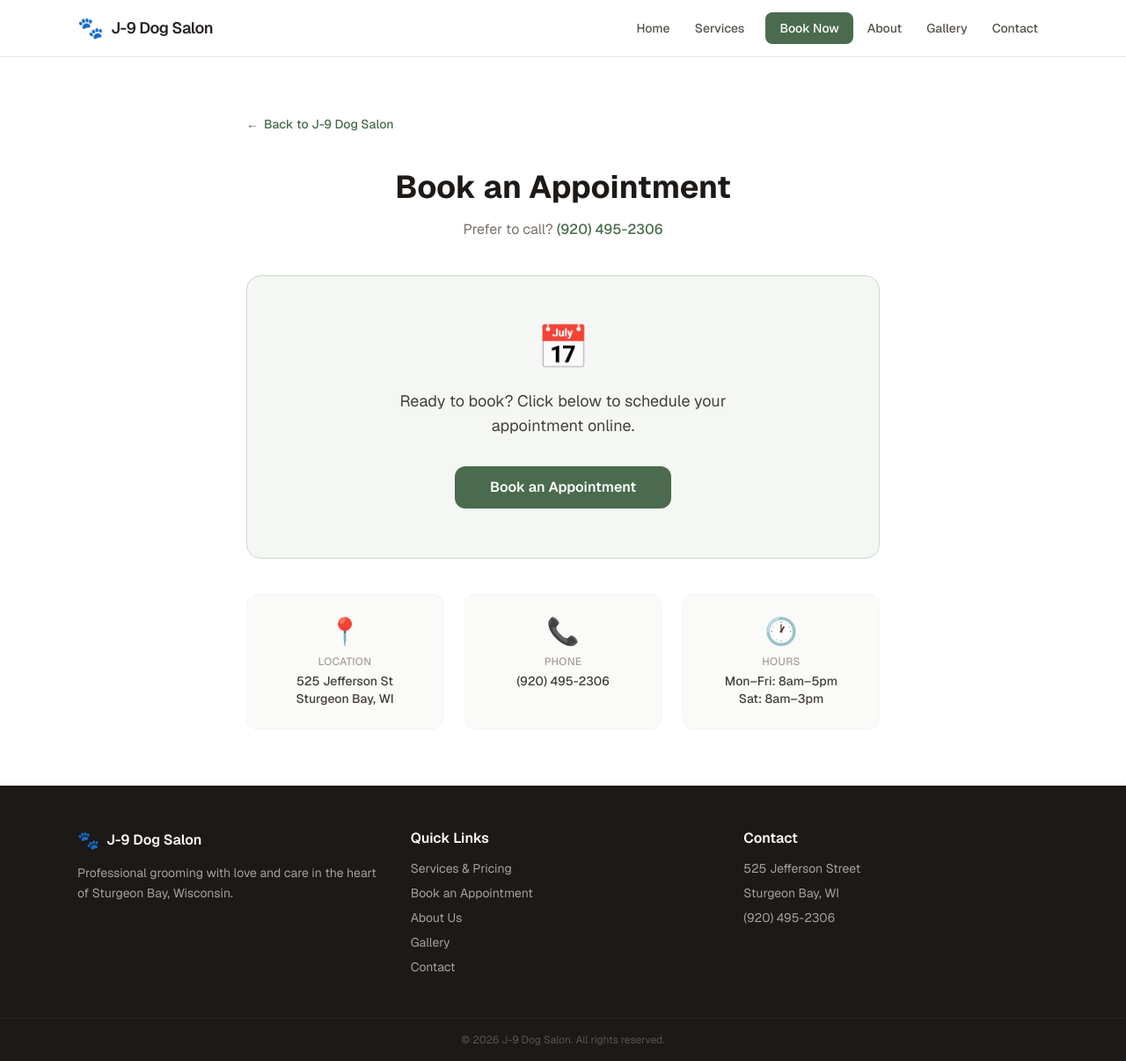
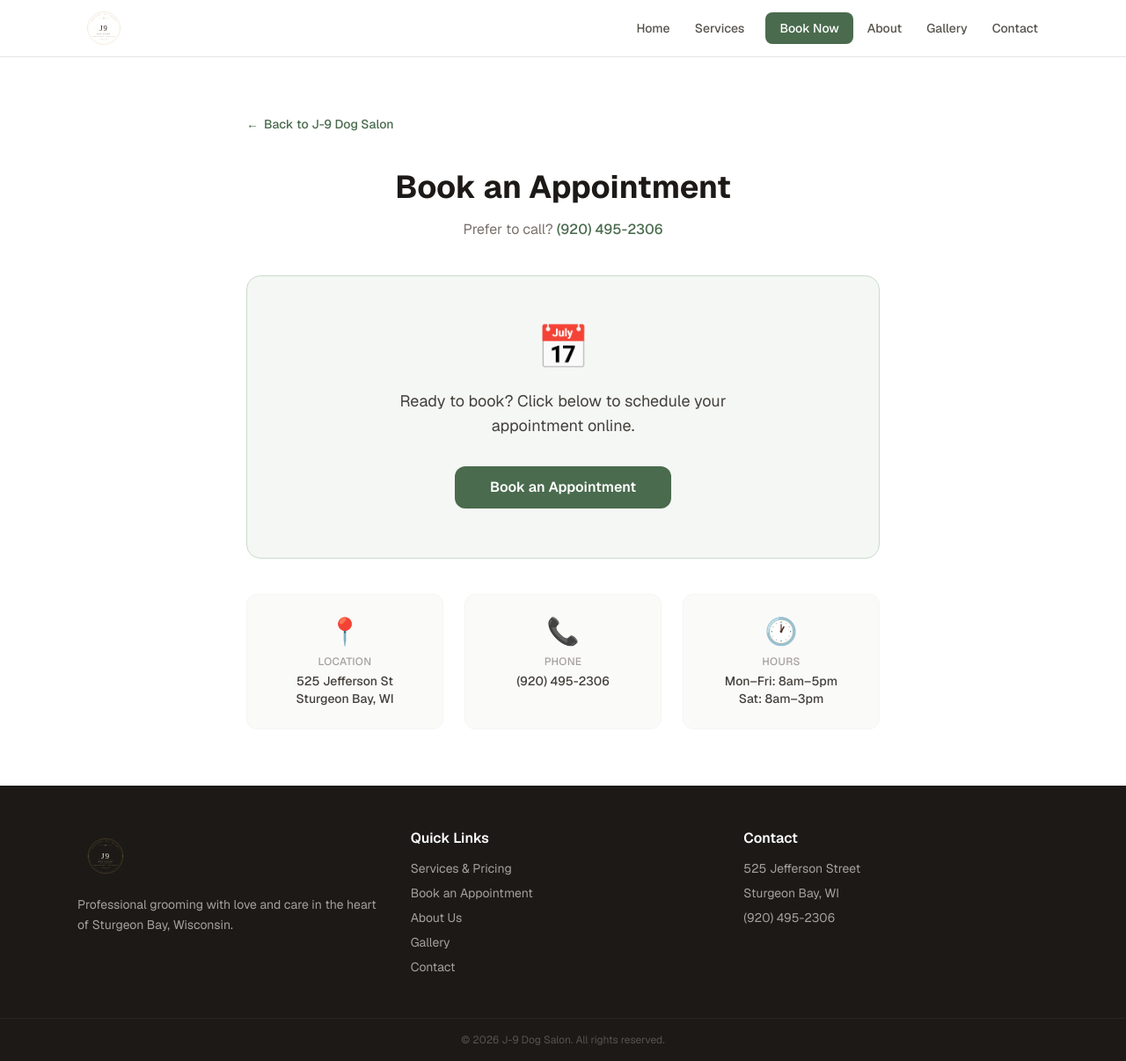
Before and after one commit to rebarlas2534-ship-it/j9-dog-salon, a Next.js app: page /booking in a window 1280 px wide. Shown: the whole page at 88% size. Built offline with nearby package versions, Linux system fonts and the light colour scheme.

Commit message:
Add J9 logo to navbar and footer

```diff
--- a/components/Footer.tsx
+++ b/components/Footer.tsx
@@ -1,13 +1,18 @@
 import Link from "next/link";
+import Image from "next/image";
 
 export default function Footer() {
   return (
     <footer className="bg-stone-900 text-stone-400 mt-auto">
       <div className="mx-auto max-w-6xl px-6 py-12 grid grid-cols-1 md:grid-cols-3 gap-8">
         <div>
-          <div className="flex items-center gap-2 mb-3">
-            <span className="text-xl">🐾</span>
-            <span className="text-white font-semibold">J-9 Dog Salon</span>
+          <div className="mb-3">
+            <Image
+              src="/images/j9-logo-dark.svg"
+              alt="J-9 Dog Salon"
+              width={64}
+              height={64}
+            />
           </div>
           <p className="text-sm leading-relaxed">
             Professional grooming with love and care in the heart of Sturgeon Bay, Wisconsin.
--- a/components/Nav.tsx
+++ b/components/Nav.tsx
@@ -1,6 +1,7 @@
 "use client";
 
 import Link from "next/link";
+import Image from "next/image";
 import { useState } from "react";
 
 const links = [
@@ -19,11 +20,14 @@
     <header className="sticky top-0 z-50 bg-white/95 backdrop-blur border-b border-stone-200">
       <div className="mx-auto max-w-6xl px-6 flex items-center justify-between h-16">
         {/* Logo */}
-        <Link href="/" className="flex items-center gap-2">
-          <span className="text-2xl">🐾</span>
-          <span className="font-semibold text-stone-800 text-lg tracking-tight">
-            J-9 Dog Salon
-          </span>
+        <Link href="/" aria-label="J-9 Dog Salon — Home">
+          <Image
+            src="/images/j9-logo-light.svg"
+            alt="J-9 Dog Salon"
+            width={60}
+            height={60}
+            priority
+          />
         </Link>
 
         {/* Desktop nav */}
```
Also changed, not shown: public/images/j9-logo-dark.svg (added), public/images/j9-logo-light.svg (added).
